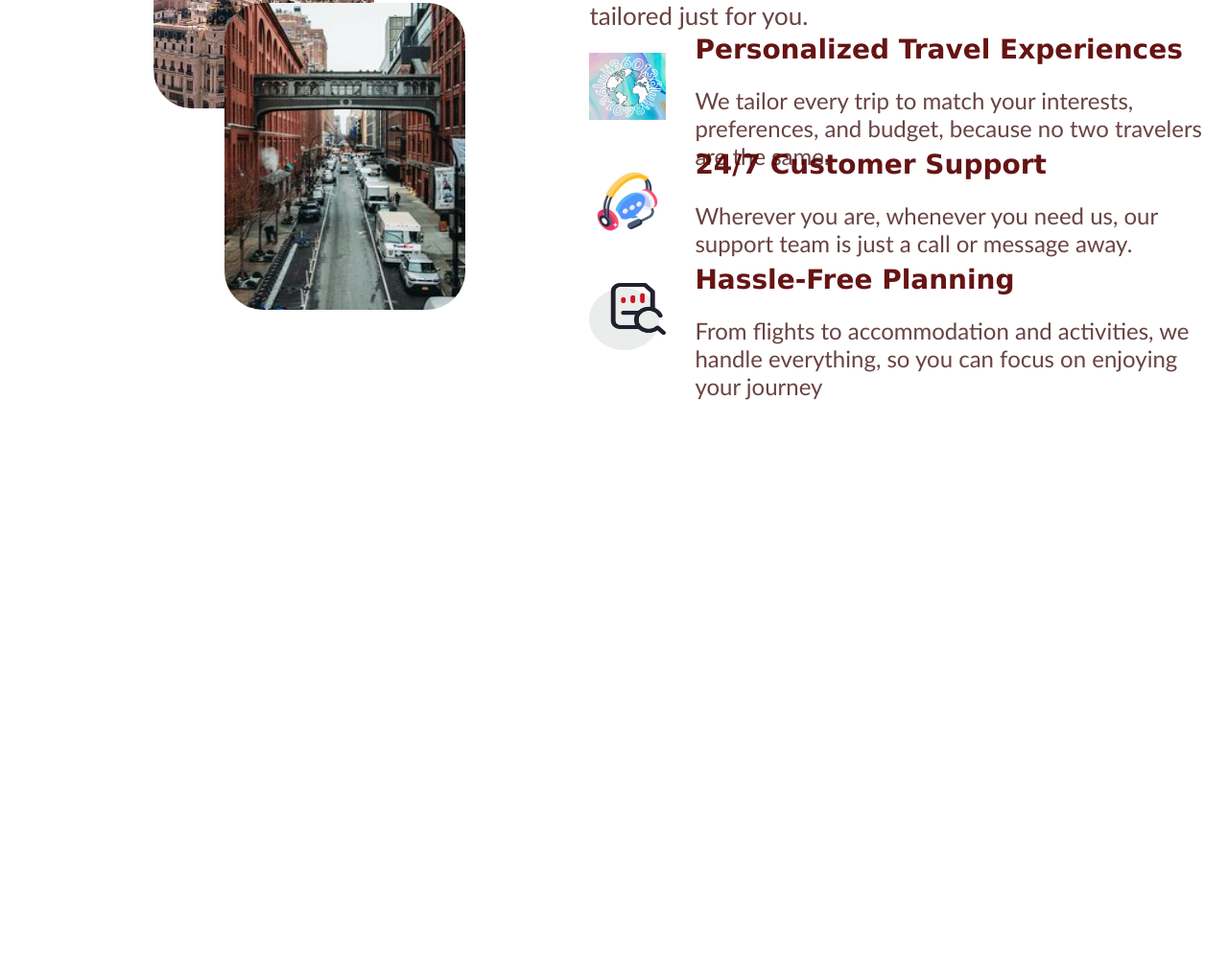
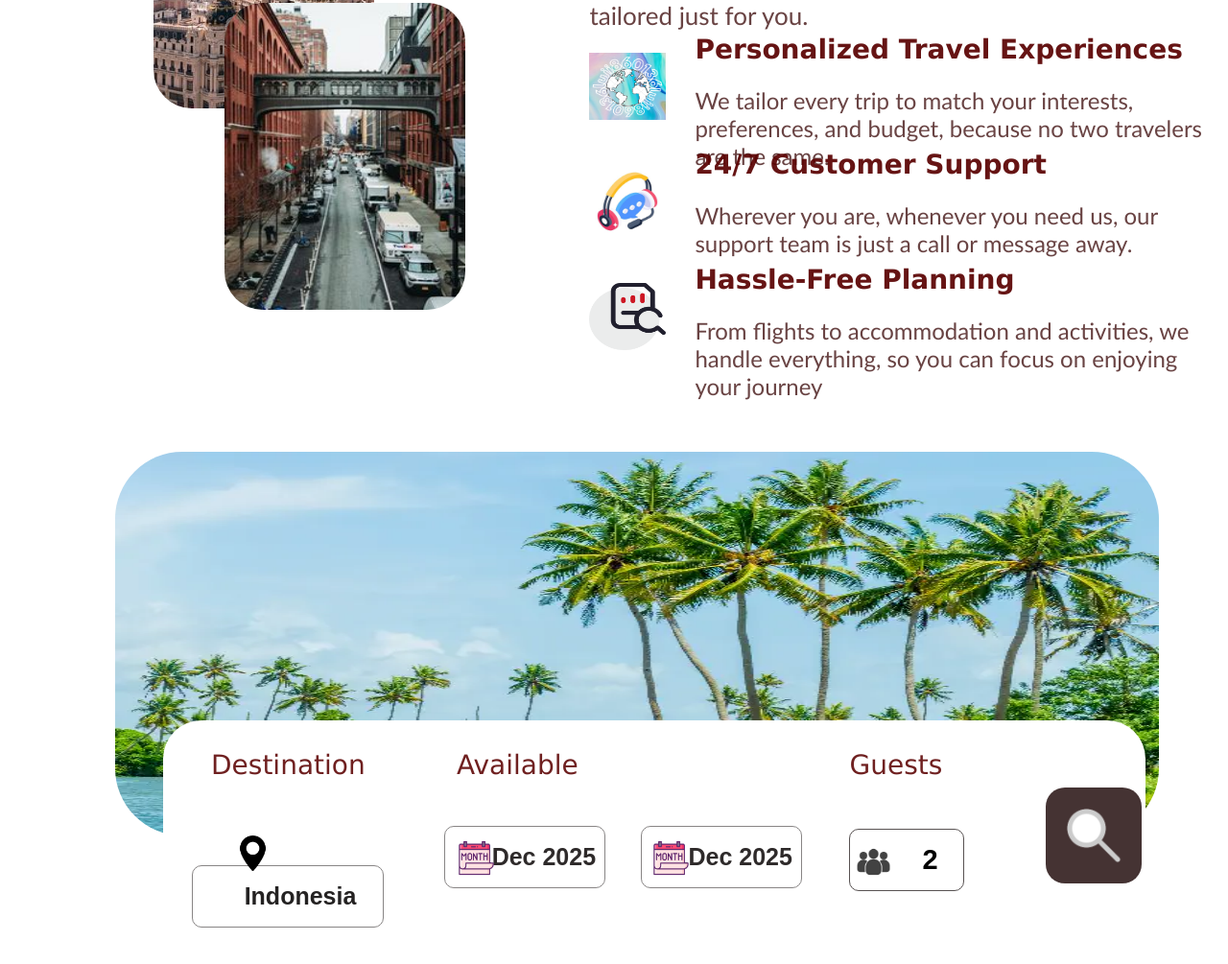
Before and after one commit to Anjana-20782/Behance.net, a plain HTML site: page index.html in a window 1280 px wide. Shown: the part 989-1994 px from the top of the page at 96% size. Before the commit the page ends 1840 px from the top, so only its background shows below. Drawn offline with Linux system fonts and the light colour scheme.

Commit message:
new sectione created and completed

```diff
--- a/index.html
+++ b/index.html
@@ -204,6 +204,53 @@
 
         <div class="third1">
 
+            <img src="./images/Kerala-Cover-1.webp">
+        </div>
+
+        <div class="third2">
+
+            <div class="one">
+
+                <h1>Destination</h1>
+
+                <img src="./images/447031.png">
+                <button class="btn1">Indonesia</button>
+            </div>
+
+
+            <div class="two">
+
+                <h1>Available</h1>
+
+                <div class="twoimg">
+
+                    <img class="im1" src="./images/10755493.png">
+
+                    <button class="btn2">1Dec 2025</button>
+
+                     <img class="im2" src="./images/10755493.png">
+
+                    <button class="btn3">1Dec 2025</button>
+
+                </div>
+
+            </div>
+
+              <div class="three">
+
+                <h1>Guests</h1>
+
+                <img src="./images/14774768.png">
+                <button class="btn4">2</button>
+            </div>
+
+            <div class="for">
+
+                <img src="./images/11741045.png" alt="">
+            </div>
+
+
+
 
         </div>
 
--- a/style.css
+++ b/style.css
@@ -190,7 +190,7 @@ font-family:sans-serif;
 
     width: 300px;
     height: 150px;
-    background-color: rgba(34, 3, 3, 0.947);
+    background-color: rgba(43, 1, 1, 0.945);;
     position: relative;
     right: 110px;
     z-index: 1;
@@ -418,16 +418,213 @@ font-family:sans-serif;
 .third_section{
 
     width: 100%;
-    height: 50vh;
+    height: 70vh;
     /* background-color: blue; */
-    display: flex;
-    justify-content: center;
-    align-items: center;
+
 }
 
 .third1{
 
-    width: 80%;
-    height: 40vh;
+    width: 85%;
+    height: 50vh;
+    padding-top: 20px;
+    margin-left: 120px;
     /* background-color: green; */
 }
+
+.third1 img{
+
+    width: 100%;
+    height: 50vh;
+    border-radius: 70px;
+}
+
+.third2{
+
+    width: 80%;
+    height: 25vh;
+    background-color: white;
+    border-radius: 40px;
+    margin-left: 170px;
+    position: relative;
+    bottom: 120px;
+     display: flex;
+}
+
+.third2 .one{
+
+    width: 25%;
+    height: 25vh;
+    /* background-color: blue; */
+
+
+}
+
+
+.one h1{
+
+     font-size: 28px;
+    font-weight: 500;
+    height: 80px;
+    color: rgba(99, 13, 13, 0.923);
+    font-family: Verdana, Geneva, Tahoma, sans-serif;
+    padding-left: 50px;
+    padding-top: 30px;
+}
+
+.one img{
+
+    width: 37px;
+    height: 37px;
+    position: relative;
+    left: 75px;
+    top: 10px;
+
+}
+
+.one .btn1{
+
+    width: 200px;
+    height: 65px;
+    border: 1.5px solid rgb(136, 133, 133);
+    border-radius: 10px;
+    font-size: 25px;
+    font-weight: bold;
+    margin-left: 30px;
+    background-color: white;
+    padding-left: 26px;
+    color: rgb(36, 34, 34);
+
+}
+
+.two{
+
+     width: 40%;
+    height: 25vh;
+    /* background-color: blue; */
+}
+
+.twoimg{
+
+    width: 100%;
+    height: 10vh;
+    /* background-color: green; */
+    display: flex;
+}
+
+
+.two h1{
+
+     font-size: 28px;
+    font-weight: 500;
+    height: 80px;
+    color: rgba(99, 13, 13, 0.923);
+    font-family: Verdana, Geneva, Tahoma, sans-serif;
+    padding-left: 50px;
+    padding-top: 30px;
+}
+
+.two .btn2{
+
+
+    width: 200px;
+    height: 65px;
+    border: 1.5px solid rgb(136, 133, 133);
+    border-radius: 10px;
+    font-size: 25px;
+    font-weight: bold;
+    margin-left: 0px;
+    background-color: white;
+    padding-left: 26px;
+    color: rgb(46, 42, 42);
+}
+
+.im1{
+
+     width: 37px;
+    height: 37px;
+    position: relative;
+    left: 52px;
+    top: 15px;
+}
+
+.btn3{
+
+      width: 200px;
+    height: 65px;
+    border: 1.5px solid rgb(136, 133, 133);
+    border-radius: 10px;
+    font-size: 25px;
+    font-weight: bold;
+    background-color: white;
+    padding-left: 26px;
+    color: rgb(46, 42, 42);
+}
+
+.im2{
+
+    width: 37px;
+    height: 37px;
+    position: relative;
+    left: 50px;
+    top: 15px;
+}
+
+.three{
+
+      width: 17%;
+    height: 25vh;
+    /* background-color: blue; */
+
+}
+
+.three h1{
+
+      font-size: 28px;
+    font-weight: 500;
+    height: 80px;
+    color: rgba(99, 13, 13, 0.923);
+    font-family: Verdana, Geneva, Tahoma, sans-serif;
+    padding-left: 50px;
+    padding-top: 30px;
+}
+
+.three img{
+
+
+     width: 45px;
+    height: 45px;
+    position: relative;
+    left: 52px;
+    top: 15px;
+}
+
+.three .btn4{
+
+      width: 120px;
+    height: 65px;
+    border: 1.5px solid rgb(88, 82, 82);
+    border-radius: 10px;
+    font-size: 29px;
+    font-weight: bold;
+    background-color: white;
+     padding-left: 50px;
+}
+
+.for{
+
+      width: 100px;
+    height: 100px;
+    background-color: rgba(23, 0, 0, 0.8);
+    margin-top: 70px;
+    border-radius: 20px;
+    margin-left: 80px;
+}
+
+.for img{
+
+    width: 60px;
+    height: 60px;
+    padding-left: 20px;
+    padding-top: 20px;
+}
```
Also changed, not shown: images/10755493.png (added), images/11741045.png (added), images/14774768.png (added), images/447031.png (added), images/Kerala-Cover-1.webp (added), images/geo-location-pin-vector-icon.jpg (added), images/mqdefault.jpg, 1 other file.
